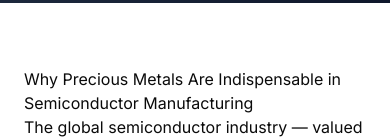
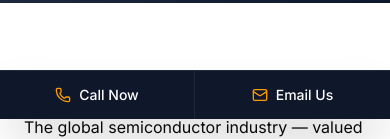
Before and after one commit to FacelessMedia/integrity-global-trade, a Next.js app: page /insights/precious-metals-semiconductor-manufacturing in a window 390 px wide. Shown: the part 725-864 px from the top of the page. Built offline with nearby package versions, Linux system fonts and the light colour scheme; no server answers; a web font is replaced by a local one.

Commit message:
100 improvements batch 4: Mobile sticky CTA bar, Google Maps prep, preconnect

```diff
--- a/src/app/layout.tsx
+++ b/src/app/layout.tsx
@@ -6,6 +6,7 @@ import { Footer } from "@/components/layout/Footer";
 import { SITE_CONFIG } from "@/lib/constants";
 import { OrganizationJsonLd, LocalBusinessJsonLd, WebSiteJsonLd } from "@/lib/structured-data";
 import { ScrollToTop } from "@/components/common/ScrollToTop";
+import { MobileStickyBar } from "@/components/common/MobileStickyBar";
 
 const inter = Inter({
   variable: "--font-inter",
@@ -82,6 +83,7 @@ export default function RootLayout({
         <main id="main-content">{children}</main>
         <Footer />
         <ScrollToTop />
+        <MobileStickyBar />
       </body>
     </html>
   );
--- /dev/null
+++ b/src/components/common/MobileStickyBar.tsx
@@ -0,0 +1,29 @@
+"use client";
+
+import { Phone, Mail } from "lucide-react";
+import { SITE_CONFIG } from "@/lib/constants";
+
+export function MobileStickyBar() {
+  return (
+    <div className="fixed bottom-0 left-0 right-0 z-50 md:hidden bg-slate-900 border-t border-slate-800 shadow-2xl">
+      <div className="grid grid-cols-2 divide-x divide-slate-800">
+        <a
+          href={`tel:${SITE_CONFIG.phoneRaw}`}
+          className="flex items-center justify-center gap-2 py-3.5 text-white font-medium text-sm hover:bg-slate-800 transition-colors"
+          aria-label="Call us"
+        >
+          <Phone className="h-4 w-4 text-amber-500" />
+          Call Now
+        </a>
+        <a
+          href={`mailto:${SITE_CONFIG.email}`}
+          className="flex items-center justify-center gap-2 py-3.5 text-white font-medium text-sm hover:bg-slate-800 transition-colors"
+          aria-label="Email us"
+        >
+          <Mail className="h-4 w-4 text-amber-500" />
+          Email Us
+        </a>
+      </div>
+    </div>
+  );
+}
```
